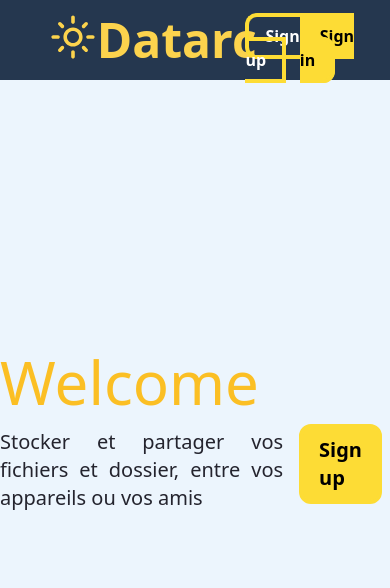
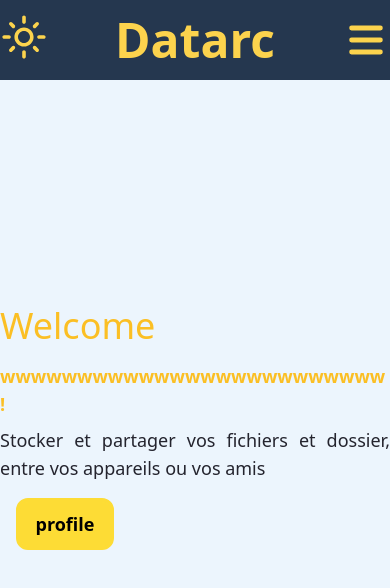
Before and after one commit to HE-Arc/datarc, a Vue app in the folder front/: page / in a window 390 px wide. Shown: the top 588 px of the page. Built offline with nearby package versions, Linux system fonts and the light colour scheme; a small style sheet from the web is missing; a web font is replaced by a local one; what vue-toast-notification would draw is missing.

Commit message:
style: responsive mobile design

```diff
--- a/front/src/components/NavigationBar.vue
+++ b/front/src/components/NavigationBar.vue
@@ -1,6 +1,6 @@
 <template>
 	<div class="w-full bg-white-background-header dark:bg-dark-background-header">
-		<div class="w-3/4 container flex justify-between items-center mx-auto">
+		<div class="w-full md:w-3/4 container flex justify-between items-center mx-auto">
 			<div class="w-1/3">
 				<div class="inline-block cursor-pointer text-yellow-300" @click="toggleDarkMode">
 					<svg xmlns="http://www.w3.org/2000/svg" enable-background="new 0 0 20 20" height="48px" viewBox="0 0 20 20" width="48px" fill="currentColor" v-if="!this.darkMode">
@@ -22,12 +22,12 @@
 			</div>
 			<div class="">
 				<router-link to="/" class="cursor-pointer">
-					<div class=" text-center logo text-yellow-300 text-5xl font-bold my-4">
+					<div class="text-center logo text-yellow-300 text-5xl font-bold my-4">
 						Datarc
 					</div>
 				</router-link>
 			</div>
-			<div class="w-1/3">
+			<div class="w-1/3 hidden md:block">
 				<ul class="flex flex-row justify-end mt-4 md:mt-0" v-if="!isConnected">
 					<li>
 						<router-link to="register" class="btn btn-yellow text-white bg-transparent rounded-r-none">
@@ -48,6 +48,36 @@
 					</li>
 				</ul>
 			</div>
+			<div class="w-1/3 flex justify-end md:hidden text-yellow-300">
+				<div id="hamburger" @click="toggleHamburger" class="transform duration-75">
+					<svg class="" xmlns="http://www.w3.org/2000/svg" height="48px" width="48px" viewBox="0 0 20 20" fill="currentColor">
+						<path fill-rule="evenodd" d="M3 5a1 1 0 011-1h12a1 1 0 110 2H4a1 1 0 01-1-1zM3 10a1 1 0 011-1h12a1 1 0 110 2H4a1 1 0 01-1-1zM3 15a1 1 0 011-1h12a1 1 0 110 2H4a1 1 0 01-1-1z" clip-rule="evenodd" />
+					</svg>
+				</div>
+			</div>
+		</div>
+	</div>
+	<div class="w-full bg-white-background-header dark:bg-dark-background-header text-white" v-if="isHamburgerOpen">
+		<div class="flex flex-col">
+			<ul class="" v-if="!isConnected">
+				<li>
+					<router-link to="register" class="block text-center p-2 border-2 border-yellow-300">
+						Sign up
+					</router-link>
+				</li>
+				<li>
+					<router-link to="login" class="block text-center p-2 border-2 border-yellow-300">
+						Sign in
+					</router-link>
+				</li>
+			</ul>
+			<ul class="" v-else>
+				<li>
+					<button @click="deconnexion" class="block text-center p-2 border-2 border-yellow-300">
+						deconnexion
+					</button>
+				</li>
+			</ul>
 		</div>
 	</div>
 </template>
@@ -59,15 +89,21 @@
 	export default {
 		name: "SplashScreen",
 		props: {
-			isConnected: Boolean
-		},
+			isConnected: Boolean,
+			},
 		data() {
 			return {
 				bool: true,
 				darkMode: false,
+				isHamburgerOpen: false
 			};
 		},
 		methods: {
+			toggleHamburger(){
+				this.isHamburgerOpen = !this.isHamburgerOpen;
+				let hamburger = document.getElementById("hamburger");
+				hamburger.classList.toggle("rotate-90");
+			},
 			toggleDarkMode() {
 				document.documentElement.classList.toggle("dark");
 				this.darkMode = !this.darkMode;
--- a/front/src/views/Home.vue
+++ b/front/src/views/Home.vue
@@ -1,33 +1,36 @@
 <template>
 	<div class="h-screen">
 		<NavigationBar :isConnected="isConnected"/>
-		<div class="grid justify-center mx-auto h-5/6 rounded-lg">
-			<div class="flex m-auto gap-2">
-				<div class="flex-col">
-					<div
-						v-if="isConnected"
-						class="title text-6xl text-yellow-400 mb-4"
-					>
-						Welcome {{ name }} !
+		<div class="grid justify-center mx-auto h-5/6 rounded-lg w-full">
+			<div class="flex flex-col md:flex-row m-auto gap-2 w-full">
+				<div class="">
+					<div v-if="true">
+						<div class="title text-4xl md:text-6xl text-yellow-400 mb-4">
+							Welcome
+						</div>
+						<div class="text-lg font-bold my-2 text-yellow-400">
+							{{ name }} !
+						</div>
 					</div>
-					<div v-else class="title text-6xl text-yellow-400 mb-4">
+
+					<div v-else class="title text-4xl md:text-6xl text-yellow-400 mb-4">
 						Welcome
 					</div>
-					<p class="text-justify text-xl">
+					<p class="text-justify text-lg md:text-xl">
 						{{ welcomeText }}
 					</p>
 				</div>
 				<div class="grid justify-center content-end w-1/3 p-2">
 					<router-link
-						v-if="isConnected"
+						v-if="true"
 						to="profile"
-						class="btn btn-yellow text-xl"
+						class="btn btn-yellow text-lg md:text-xl"
 						>profile</router-link
 					>
 					<router-link
 						v-else
 						to="register"
-						class="btn btn-yellow text-xl"
+						class="btn btn-yellow text-lg md:text-xl"
 						>Sign up</router-link
 					>
 				</div>
@@ -48,7 +51,7 @@ export default {
       welcomeText:
         "Stocker et partager vos fichiers et dossier, entre vos appareils ou vos amis",
       isConnected: false,
-      name: "",
+      name: "wwwwwwwwwwwwwwwwwwwwwwwww",
     };
   },
   methods: {},
--- a/front/src/views/Login.vue
+++ b/front/src/views/Login.vue
@@ -5,7 +5,7 @@
 				Datarc
 			</div>
 		</router-link>
-		<main class="bg-white mx-auto p-8 rounded-lg shadow-2xl w-1/3">
+		<main class="bg-white mx-auto p-8 rounded-lg shadow-2xl md:w-1/3">
 			<section>
 				<h3 class="text-black font-bold text-2xl">Welcome to Datarc</h3>
 				<p class="text-gray-600 pt-2">Sign in to your account.</p>
@@ -53,12 +53,11 @@
 		components: {},
 		methods: {
 			async send() {
-				let mail = document.getElementById("email").value;
+				let mail = document.getElementById("username").value;
 				let password1 = document.getElementById("password").value;
 				if (validMail(mail)) {
 					if (validPassword(password1)) {
 						try {
-							console.log("SANDINGGG");
 							let result = await sendData(
 								"/login",
 								{},
--- a/front/src/views/Profile.vue
+++ b/front/src/views/Profile.vue
@@ -5,8 +5,8 @@
 			<div class="w-11/12 mx-auto text-center text-2xl p-7 font-bold border-b-2 border-black dark:border-dark-border-1">
 				Mon Profile
 			</div>
-			<div class="flex gap-4 mx-8 mt-8 relative">
-				<div class="w-1/2 h-full mx-auto relative">
+			<div class="flex flex-col md:flex-row gap-4 mx-8 mt-8 relative">
+				<div class="w-full md:w-1/2 h-full mx-auto relative">
 					<div class="flex min-h-min justify-between bg-white-background-subtitle dark:bg-dark-background-subtitle rounded-md sticky top-0 z-30">
 						<div class="text-3xl font-bold text-center p-4">
 							Mes Fichiers
@@ -23,7 +23,7 @@
 						<File v-for="item in items" :key="item" :name="item.name" :date="item.date" :author="item.author" :url="item.url" :ispublic="item.ispublic"/>
 					</div>
 				</div>
-				<div class="w-1/2 mx-auto">
+				<div class="w-full md:w-1/2 mx-auto">
 					<div class="flex bg-white-background-subtitle dark:bg-dark-background-subtitle rounded-md sticky top-0 z-30">
 						<div class="text-3xl font-bold text-center p-4">
 							Mes fichiers partagés avec moi
--- a/front/src/views/Register.vue
+++ b/front/src/views/Register.vue
@@ -5,7 +5,7 @@
 				Datarc
 			</div>
 		</router-link>
-		<main class="bg-white mx-auto p-8 rounded-lg shadow-2xl w-1/3" >
+		<main class="bg-white mx-auto p-8 rounded-lg shadow-2xl md:w-1/3" >
 			<section>
 				<h3 class="text-black font-bold text-2xl">Welcome to Datarc</h3>
 				<p class="text-gray-600 pt-2">Create your account.</p>
```
